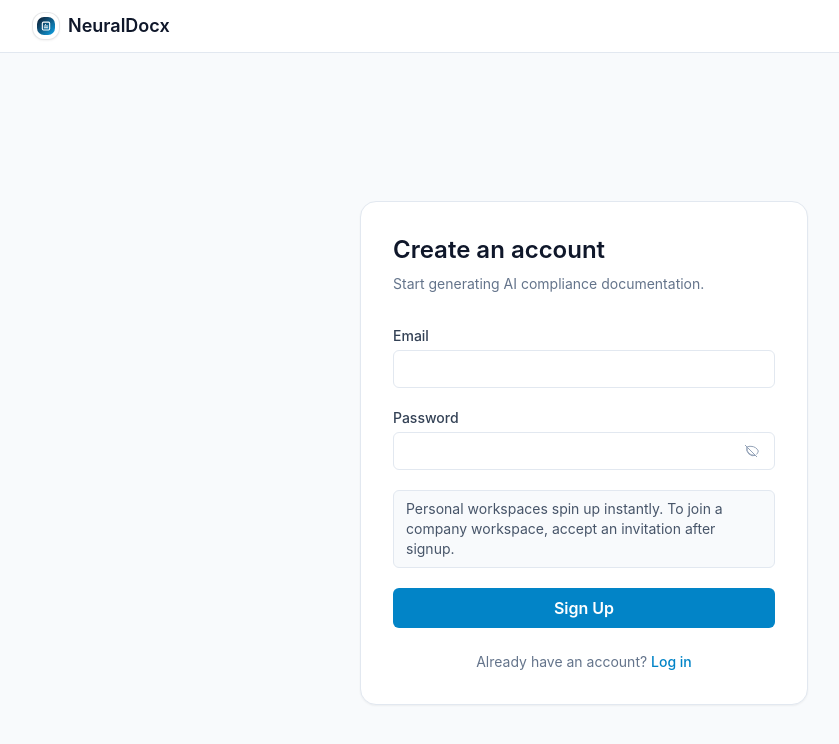
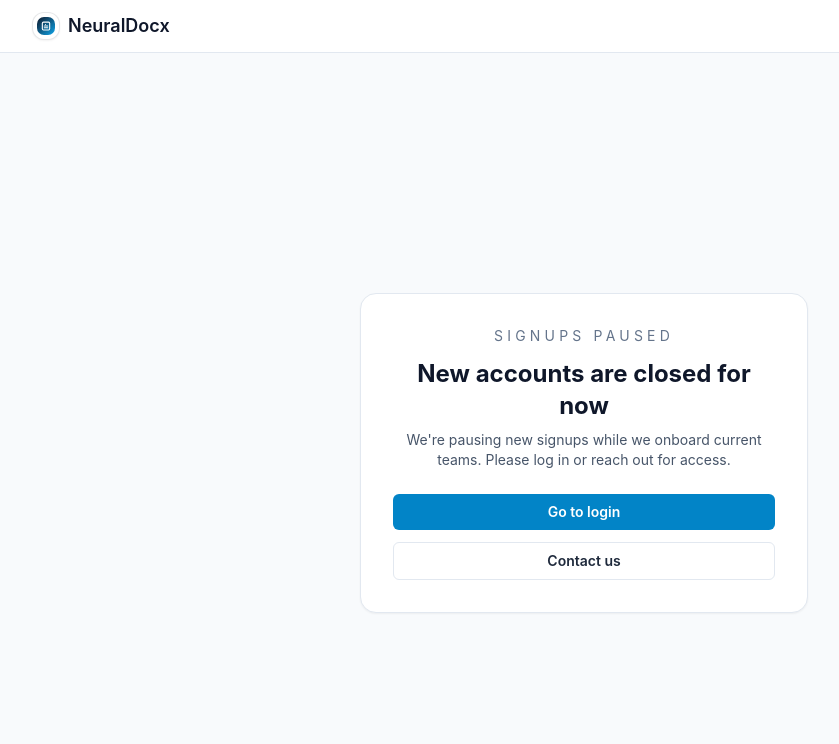
Before and after one commit to toluelemson/complianx, a React (Vite) app in the folder frontend/: page /signup in a window 1280 px wide. Shown: the top 744 px of the page, without its empty margins (56-895 px from the left). Built offline with nearby package versions, Linux system fonts and the light colour scheme; no server answers.

Commit message:
paused signup

```diff
--- a/frontend/src/pages/SignupPage.tsx
+++ b/frontend/src/pages/SignupPage.tsx
@@ -17,6 +17,7 @@ interface SignupFormValues {
 
 export default function SignupPage() {
   const { token } = useAuth();
+  const signupsPaused = true;
   const [error, setError] = useState<string | undefined>();
   const [successMessage, setSuccessMessage] = useState<string | undefined>();
   const [showPassword, setShowPassword] = useState(false);
@@ -73,6 +74,37 @@ export default function SignupPage() {
 
   if (token) {
     return <Navigate to="/dashboard" replace />;
+  }
+
+  if (signupsPaused) {
+    return (
+      <>
+        <SiteHeader />
+        <div className="flex min-h-screen items-center justify-center bg-slate-50 px-4">
+          <div className="w-full max-w-md rounded-2xl border border-slate-200 bg-white p-8 text-center shadow-sm">
+            <p className="text-sm uppercase tracking-[0.3em] text-slate-500">Signups paused</p>
+            <h1 className="mt-3 text-2xl font-bold text-slate-900">New accounts are closed for now</h1>
+            <p className="mt-2 text-sm text-slate-600">
+              We&apos;re pausing new signups while we onboard current teams. Please log in or reach out for access.
+            </p>
+            <div className="mt-6 space-y-3">
+              <Link
+                to="/login"
+                className="block w-full rounded-md bg-sky-600 px-4 py-2 text-sm font-semibold text-white hover:bg-sky-500"
+              >
+                Go to login
+              </Link>
+              <Link
+                to="/contact"
+                className="block w-full rounded-md border border-slate-200 bg-white px-4 py-2 text-sm font-semibold text-slate-800 hover:border-sky-300 hover:text-sky-700"
+              >
+                Contact us
+              </Link>
+            </div>
+          </div>
+        </div>
+      </>
+    );
   }
 
   return (
```
